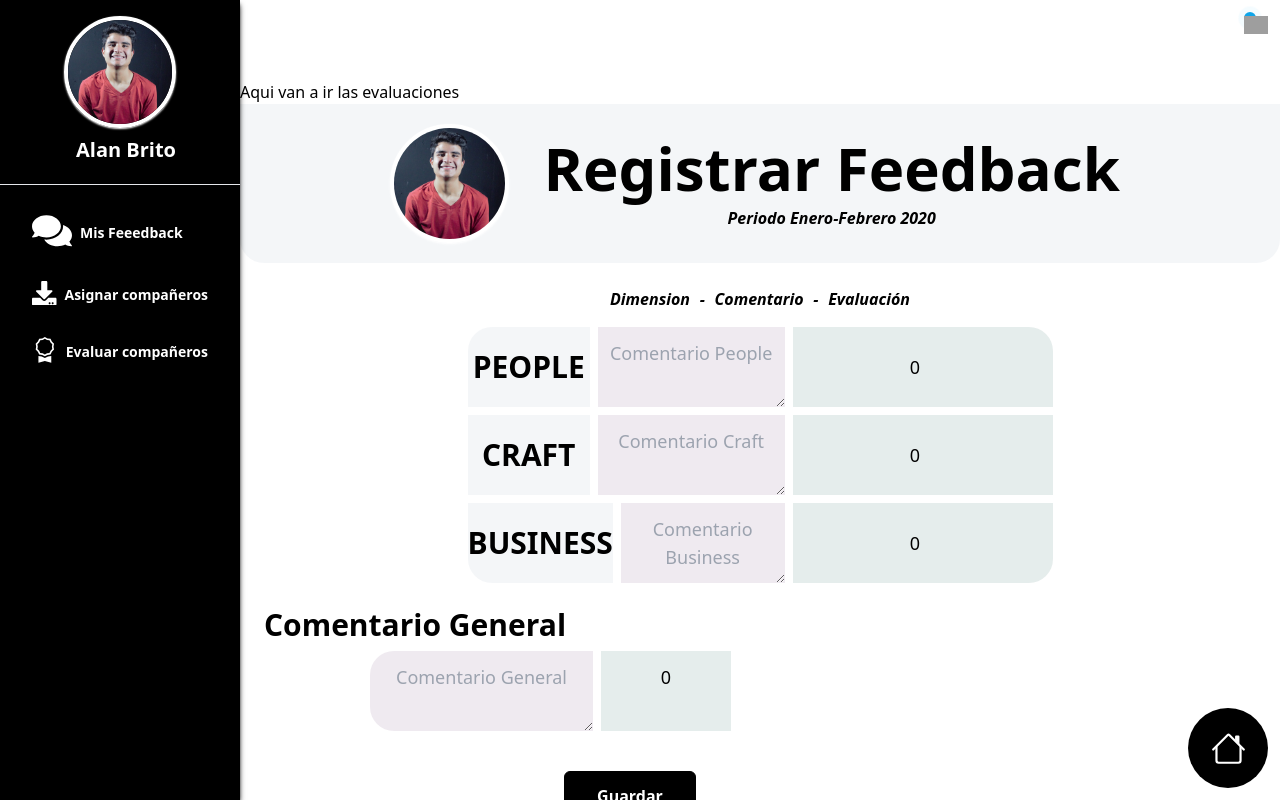
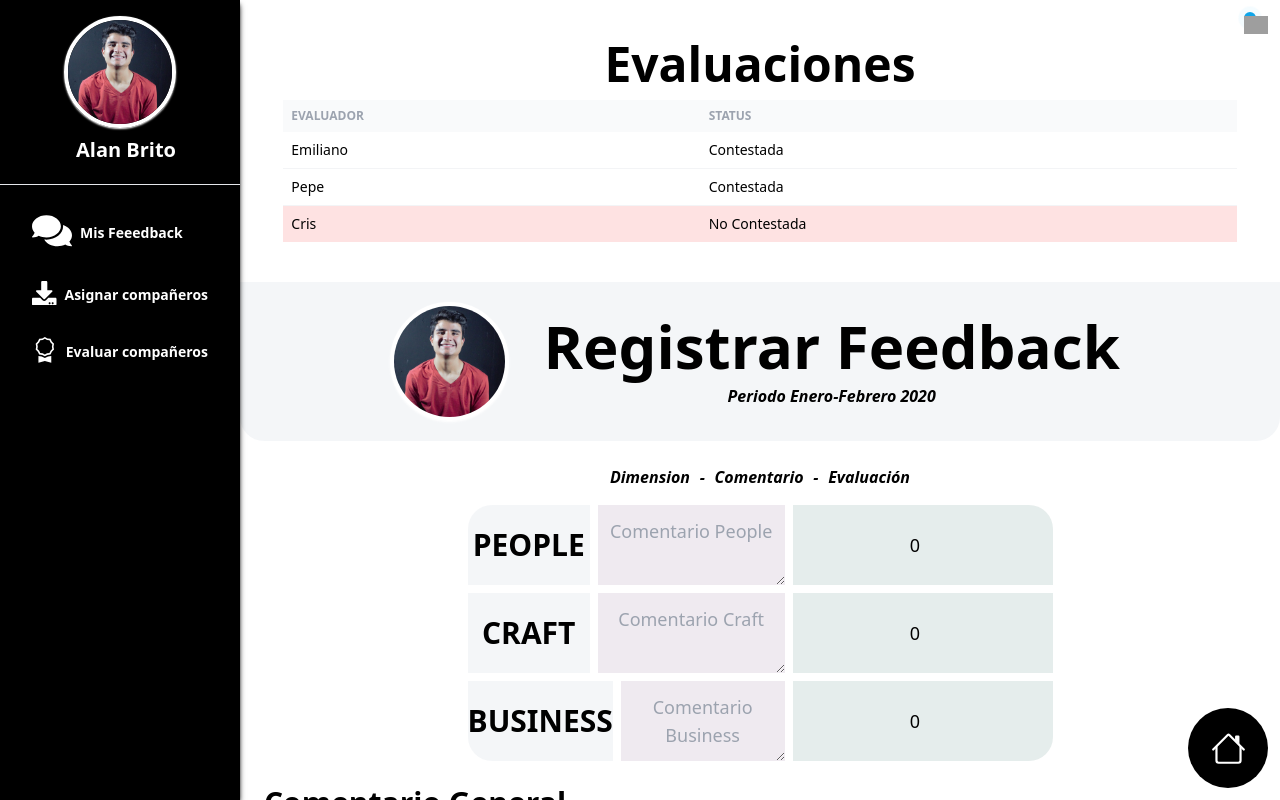
Before and after one commit to Naiztu/Project-Feedback-Zebrands, a Next.js app in the folder Proyecto/client/: page /user/asignados/1 in a window 1280 px wide. Built offline with nearby package versions, Linux system fonts and the light colour scheme; grey boxes are pictures that could not be loaded.

Commit message:
member asignados

```diff
--- a/Proyecto/client/components/CardMembers.js
+++ b/Proyecto/client/components/CardMembers.js
@@ -1,14 +1,24 @@
 import React from "react";
+import { useRouter } from "next/router";
 
 export default function CardMembers({ info }) {
-  const { avatar, first_name, last_name } = info || {};
+  const router = useRouter();
+
+  const { img, id_empleado, nombre, apellido_materno, apellido_paterno } =
+    info || {};
+
+
+    const redirectRegisterFeed=()=>{
+        router.push(`/user/asignados/${id_empleado}`)
+    }
+
   return (
     <div className="  w-[300px] rounded-xl px-4 py-6 shadow-sm shadow-black text-black md:mx-20 md:my-10 my-5 mx-2">
       <div className="flex flex-row space-x-2 lg:space-x-6 items-center px-2">
-        <img className="rounded-full md:w-20 w-16 h-16 md:h-20" src={avatar} />
+        <img className="rounded-full md:w-20 w-16 h-16 md:h-20" src={img} />
         <div className="">
           <p className="text-lg md:text-xl font-bold mb-4 text-center ">
-            {first_name + " " + last_name}
+            {nombre + " " + apellido_paterno}
           </p>
           <ul className="flex justify-center">
             <li>
@@ -80,7 +90,9 @@ export default function CardMembers({ info }) {
         </div>
       </div>
 
-      <button className="btn block mt-10 mx-auto md:text-base text-sm">
+      <button
+      onClick={redirectRegisterFeed}
+      className="btn block mt-10 mx-auto md:text-base text-sm">
         Realizar evaluación
       </button>
     </div>
--- /dev/null
+++ b/Proyecto/client/components/Evaluaciones.js
@@ -0,0 +1,106 @@
+import React from "react";
+
+export default function Evaluaciones() {
+  const evalu = [
+    {
+      id_evaluado: 1,
+      id_evaluador: 2,
+      nombre_evaluador: "Emiliano",
+      status: "Contestada",
+    },
+    {
+      id_evaluado: 1,
+      id_evaluador: 3,
+      nombre_evaluador: "Pepe",
+      status: "Contestada",
+    },
+    {
+      id_evaluado: 1,
+      id_evaluador: 4,
+      nombre_evaluador: "Cris",
+      status: "No Contestada",
+    },
+  ];
+  return (
+    <>
+      <h2 className="title"> Evaluaciones</h2>
+
+      <table className="table-auto w-11/12 mx-auto">
+        <thead className="text-xs font-semibold uppercase text-gray-400 bg-gray-50">
+          <tr>
+            <th className="p-2 whitespace-nowrap">
+              <div className="font-semibold text-left">Evaluador</div>
+            </th>
+            <th className="p-2 whitespace-nowrap">
+              <div className="font-semibold text-left">Status</div>
+            </th>
+          </tr>
+        </thead>
+        <tbody className="text-sm divide-y divide-gray-100">
+          {evalu.map((item, index) => (
+            <tr
+              key={index}
+              className={`${
+                item.status === "No Contestada"
+                  ? "bg-red-400/20"
+                  : "hover:bg-blue-400/20"
+              }  active:scale-95 transition-all ease-in-out w-full cursor`}
+            >
+              <td className="p-2 whitespace-nowrap">
+                <button disabled={item.status === "No Contestada"}
+                className=" disable:cursor-not-allowed">
+                  {item.nombre_evaluador}
+                </button>
+              </td>
+              <td className="p-2 whitespace-nowrap">{item.status}</td>
+            </tr>
+          ))}
+        </tbody>
+      </table>
+    </>
+  );
+}
+
+/*
+
+<tr className="hover:bg-blue-400/20 active:scale-95 transition-all ease-in-out w-full">
+      <td className="p-2 whitespace-nowrap ">
+        <Link href={`/feedback/${data}`}>
+          <a className="w-full" target="_blank" rel="noreferrer">
+            <div className="flex items-center">
+              <div className="w-10 h-10 flex-shrink-0 mr-2 sm:mr-3">
+                <img
+                  className="rounded-full"
+                  src="https://raw.githubusercontent.com/cruip/vuejs-admin-dashboard-template/main/src/images/user-36-09.jpg"
+                  width={40}
+                  height={40}
+                  alt="Burak Long"
+                />
+              </div>
+              <div className="font-medium text-gray-800">Burak Long</div>
+            </div>
+          </a>
+        </Link>
+      </td>
+      <td className="p-2 whitespace-nowrap">
+        <Link href={`/feedback/${data}`}>
+          <a className="w-full" target="_blank" rel="noreferrer">
+            <div className="text-left">12/02/2020</div>
+          </a>
+        </Link>
+      </td>
+      <td className="h-full p-2 whitespace-nowrap hidden sm:flex items-center">
+        <Link href={`/feedback/${data}`}>
+          <a
+            className="w-full h-full flex items-center"
+            target="_blank"
+            rel="noreferrer"
+          >
+            <div className=" h-full font-medium text-green-500 flex items-center">
+              2.4
+            </div>
+          </a>
+        </Link>
+      </td>
+    </tr>
+*/
--- a/Proyecto/client/components/MemberAsignados.js
+++ b/Proyecto/client/components/MemberAsignados.js
@@ -1,24 +1,38 @@
+import  Axios  from "axios";
 import React from "react";
 import { useEffect, useState } from "react";
 import CardMembers from "./CardMembers";
 
-const dat = [1, 2, 3, 4, 5, 6];
-
 export default function MemberAsignados() {
   const [info, setInfo] = useState([]);
+
+  const getAsignados = async () => {
+    const id_assistant = 1;
+    try {
+      const res = await Axios.get(
+        `http://localhost:8080/assistant_list/${id_assistant}`
+      );
+      console.log(res);
+      if (res.status != 200) {
+        throw {
+          err: true,
+          status: res.status,
+          statusText: !res.statusText ? "Ocurrió un error" : res.statusText,
+        };
+      } else setInfo(res.data.members);
+    } catch (error) {
+      console.log(error);
+    }
+  };
   useEffect(() => {
-    fetch("https://reqres.in/api/users?page=2")
-      .then((response) => {
-        return response.json();
-      })
-      .then((dat) => setInfo(dat.data));
+    getAsignados();
   }, []);
   return (
     <>
       <h1 className="title w-11/12 mx-auto">Member&apos;s Asignados</h1>
       <div className="w-11/12 items-center justify-center mx-auto flex flex-wrap mt-5">
-        {info.map((i) => (
-          <CardMembers key={i.id} info={i} />
+        {info.map((item, index) => (
+          <CardMembers key={index} info={item} />
         ))}
       </div>
     </>
--- a/Proyecto/client/pages/feedback/[id].js
+++ b/Proyecto/client/pages/feedback/[id].js
@@ -70,7 +70,7 @@ export default function Post() {
             <thead className="text-xs font-semibold uppercase text-gray-400 bg-gray-50">
               <tr>
                 <th className="p-2 whitespace-nowrap">
-                  <div className="font-semibold text-left">Assintant</div>
+                  <div className="font-semibold text-left">Assistant</div>
                 </th>
                 <th className="p-2 whitespace-nowrap">
                   <div className="font-semibold text-left">Periodo</div>
--- a/Proyecto/client/pages/user/asignados/[id_menber].js
+++ b/Proyecto/client/pages/user/asignados/[id_menber].js
@@ -1,11 +1,16 @@
 import React from "react";
+import Evaluaciones from "../../../components/Evaluaciones";
 import Layout from "../../../components/Layout";
 import PlantillaFeed from "../../../components/PlantillaFeed";
+
+
 
 export default function Post() {
   return (
     <Layout>
-      <div className="pt-20"> Aqui van a ir las evaluaciones</div>
+      <div className="py-10">
+      <Evaluaciones />
+      </div>
       <PlantillaFeed isSaved={false} />
     </Layout>
   );
```
Also changed, not shown: 1 other file (tests, documents, lock files or other folders).
